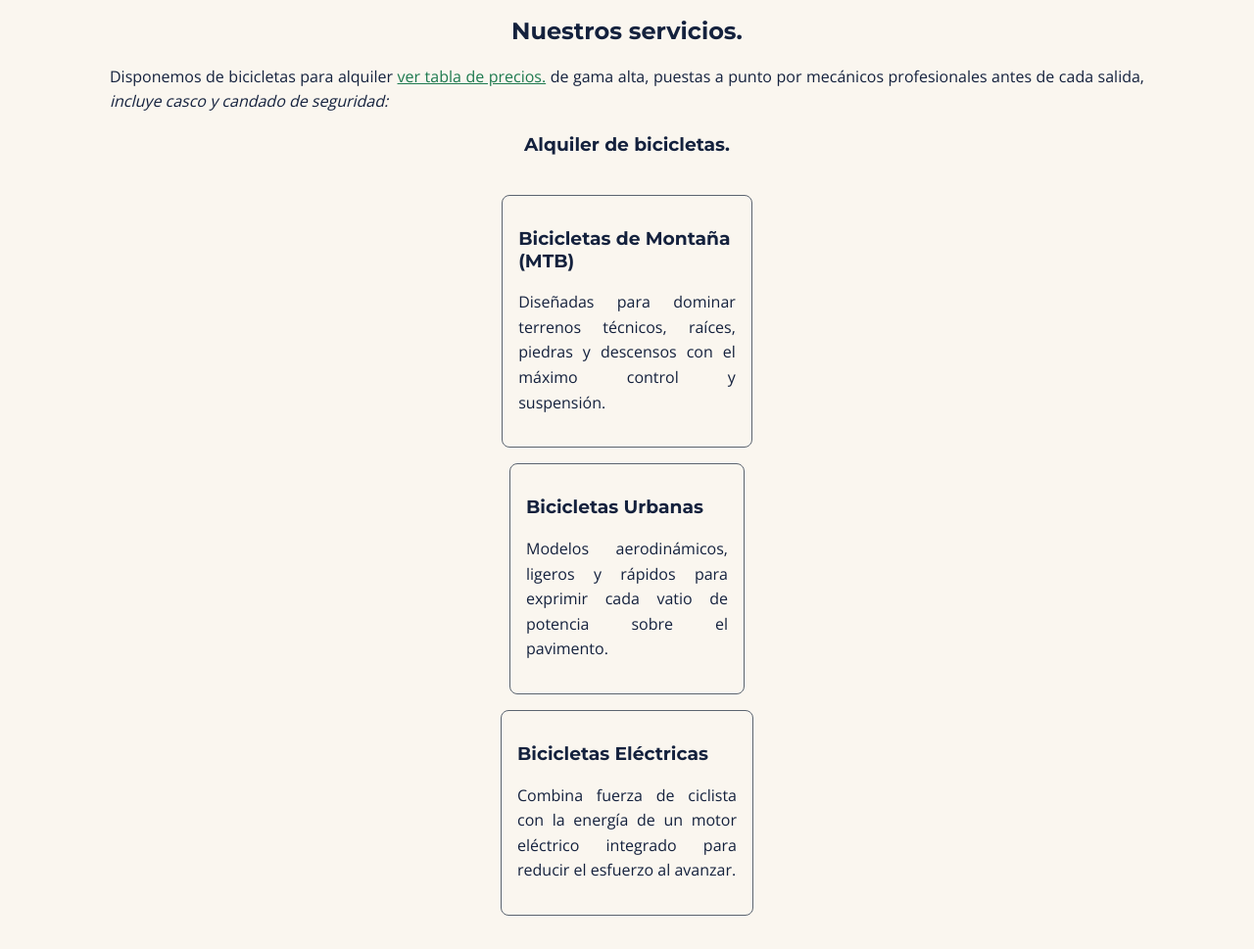
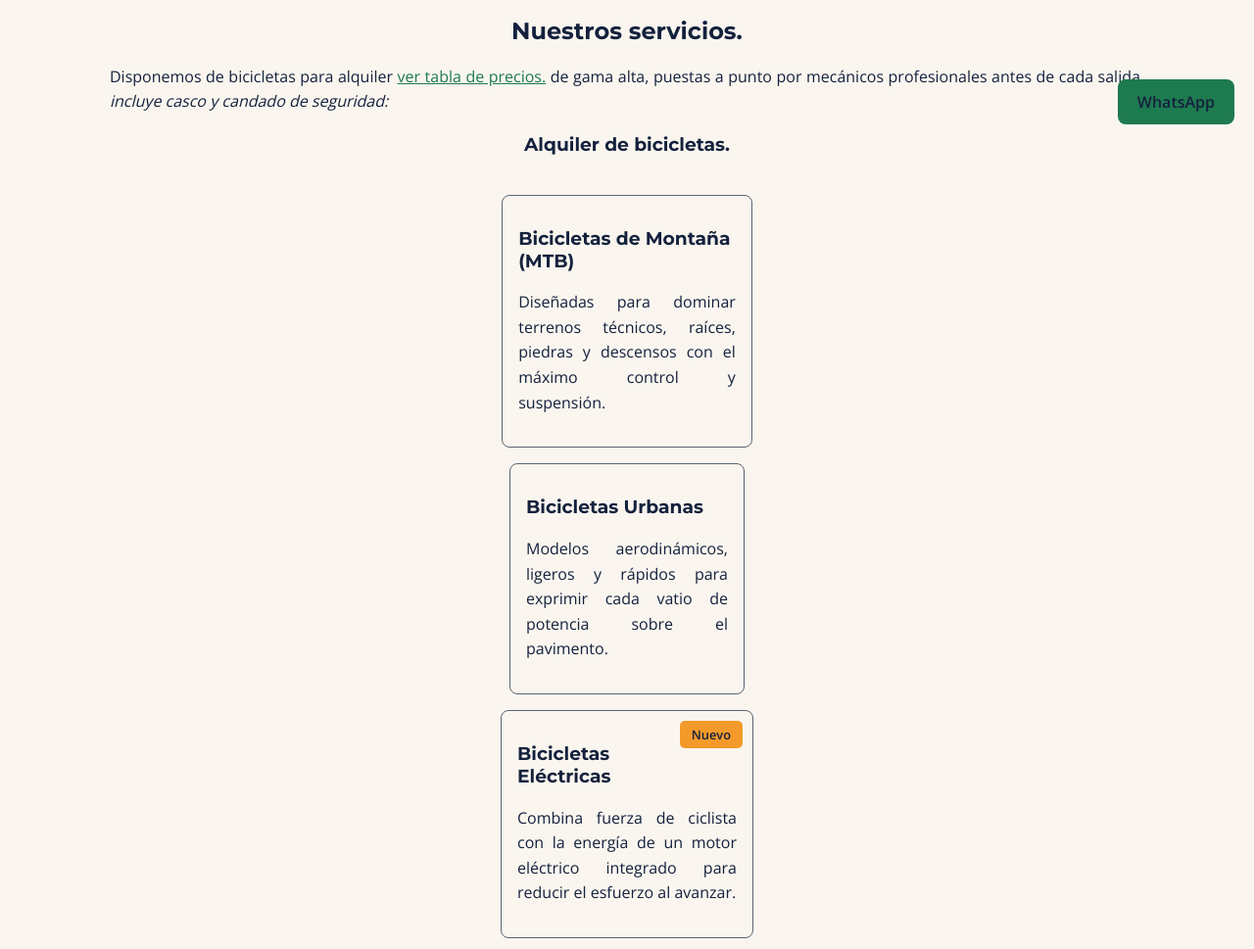
Before and after one commit to vane-amez/rueda-libre, a plain HTML site: page index.html in a window 1280 px wide. Shown: the part 653-1622 px from the top of the page at 98% size. Drawn offline with nearby package versions, Linux system fonts and the light colour scheme.

Commit message:
feat: minireto 12 - Rueda Libre v1.0:lanzamiento

```diff
--- a/css/styles.css
+++ b/css/styles.css
@@ -57,6 +57,7 @@ main {
     max-width: 70rem;
     margin: 0 auto;
     padding: var(--espacio-grande);
+    padding-bottom: 80px;
 }
 
 .contenedor {
@@ -135,11 +136,6 @@ a:hover {
     outline-offset: 3px;
 }
 
-.activo {
-    color: var(--color-verde);
-    font-weight: 600;
-}
-
 /* Botones */
 
 .boton-enviar {
@@ -214,7 +210,8 @@ a:hover {
 a:focus-visible,
 button:focus-visible,
 input:focus-visible,
-textarea:focus-visible {
+textarea:focus-visible,
+select:focus-visible {
     outline: 3px solid var(--color-azul);
     outline-offset: 3px;
 }
@@ -274,6 +271,10 @@ aside {
     margin-top: var(--espacio-mediano);
 }
 
+.tarjeta-electrica h3 {
+    padding-right: 4rem;
+}
+
 .lista-tarjetas {
     list-style: none;
     padding: 0;
@@ -284,6 +285,23 @@ aside {
 .lista-tarjetas li {
     display: inline-block;
     vertical-align: top;
+}
+
+/* Etiqueta Nuevo en bicicletas eléctricas */
+.tarjeta-electrica {
+    position: relative;
+}
+
+.etiqueta-nuevo {
+    position: absolute;
+    top: 10px;
+    right: 10px;
+    background-color: var(--color-naranja);
+    color: var(--color-azul);
+    padding: 5px 12px;
+    border-radius: 5px;
+    font-size: 0.8rem;
+    font-weight: 600;
 }
 
 /* Formulario */
@@ -333,8 +351,6 @@ select:hover {
 input:focus,
 textarea:focus,
 select:focus {
-    outline: 3px solid var(--color-verde);
-    outline-offset: 2px;
     border-color: var(--color-azul);
 }
 
@@ -384,3 +400,21 @@ fieldset {
     line-height: 1.6;
     margin-bottom: var(--espacio-pequeno);
 }
+
+/* Acceso flotante a WhatsApp */
+.boton-whatsapp {
+    position: fixed;
+    right: 20px;
+    bottom: 20px;
+    background-color: var(--color-verde);
+    color: var(--color-azul);
+    padding: 12px 20px;
+    border-radius: 8px;
+    text-decoration: none;
+    font-weight: 600;
+    z-index: 1000;
+}
+
+.boton-whatsapp:hover {
+    background-color: var(--color-verde);
+}
--- a/index.html
+++ b/index.html
@@ -78,7 +78,8 @@
                     </article>
                 </li>
                 <li>
-                    <article class="tarjeta-servicio">
+                    <article class="tarjeta-servicio tarjeta-electrica">
+                        <span class="etiqueta-nuevo">Nuevo</span>
                         <h3>Bicicletas Eléctricas</h3>
                         <p>Combina fuerza de ciclista con la energía de un motor eléctrico integrado para reducir el
                             esfuerzo al avanzar.</p>
@@ -169,6 +170,8 @@
         </section>
     </main>
 
+    <a href="https://wa.me/573000000000" class="boton-whatsapp" target="_blank" rel="noopener noreferrer">WhatsApp</a>
+
     <footer class="sitio-footer">
         <p>2026 Rueda Libre. <em>Todos los derechos reservados.</em> hola@ruedalibre.example</p>
     </footer>
```
Also changed, not shown: bitacora.md (+2 -0 lines), paginas/reservas.html (+3 -0 lines), paginas/tarifas.html (+3 -1 lines).
